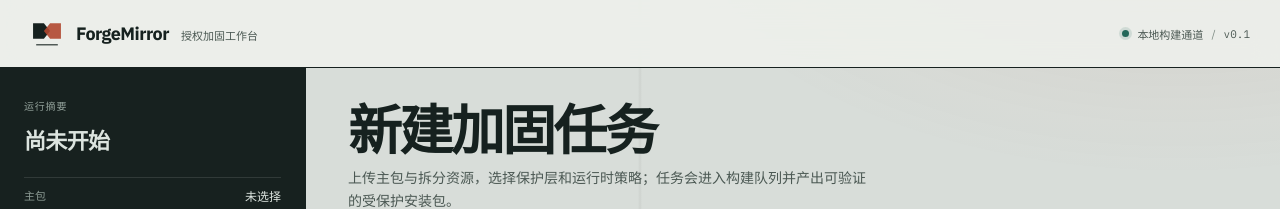
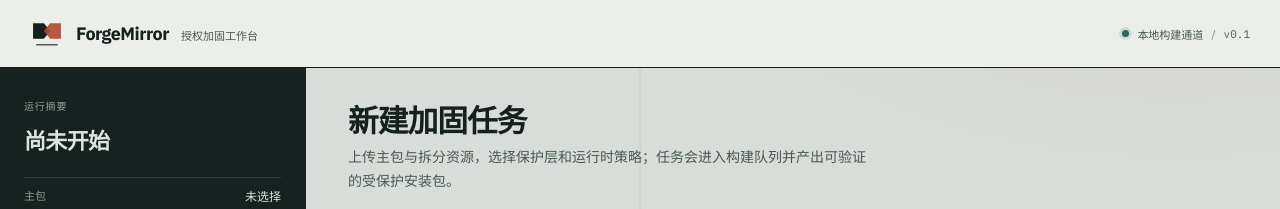
Before and after one commit to TJT001/ForgeMirror, a Vue app in the folder frontend/: page / in a window 1280 px wide. Shown: the top 209 px of the page. Built offline with nearby package versions, Linux system fonts and the light colour scheme; no server answers.

Commit message:
style: reduce workbench heading scale

```diff
--- a/frontend/src/App.vue
+++ b/frontend/src/App.vue
@@ -780,10 +780,10 @@ button, a { -webkit-tap-highlight-color: transparent; }
 .stage { padding: 36px 42px 80px; min-width: 0; }
 .hero { max-width: 720px; margin-bottom: 32px; }
 .hero h2 {
-  margin: 0 0 10px;
-  font-size: clamp(34px, 4.2vw, 56px);
-  line-height: 0.98;
-  letter-spacing: -0.045em;
+  margin: 0 0 9px;
+  font-size: clamp(24px, 2.4vw, 32px);
+  line-height: 1.08;
+  letter-spacing: -0.032em;
   font-weight: 600;
 }
 .hero p { margin: 0; max-width: 62ch; color: var(--ink-soft); font-size: 14px; line-height: 1.7; }
@@ -948,7 +948,7 @@ td.mono { font-family: var(--mono); font-size: 10px; color: var(--ink-soft); }
   .topbar-meta { font-size: 10px; }
   .rail { display: block; padding: 24px 20px; }
   .stage { padding: 26px 18px 60px; }
-  .hero h2 { font-size: 38px; }
+  .hero h2 { font-size: 27px; }
   .dropgrid, .field-grid, .matrix { grid-template-columns: 1fr; }
   .field.wide { grid-column: auto; }
   .block-head { display: block; }
```
